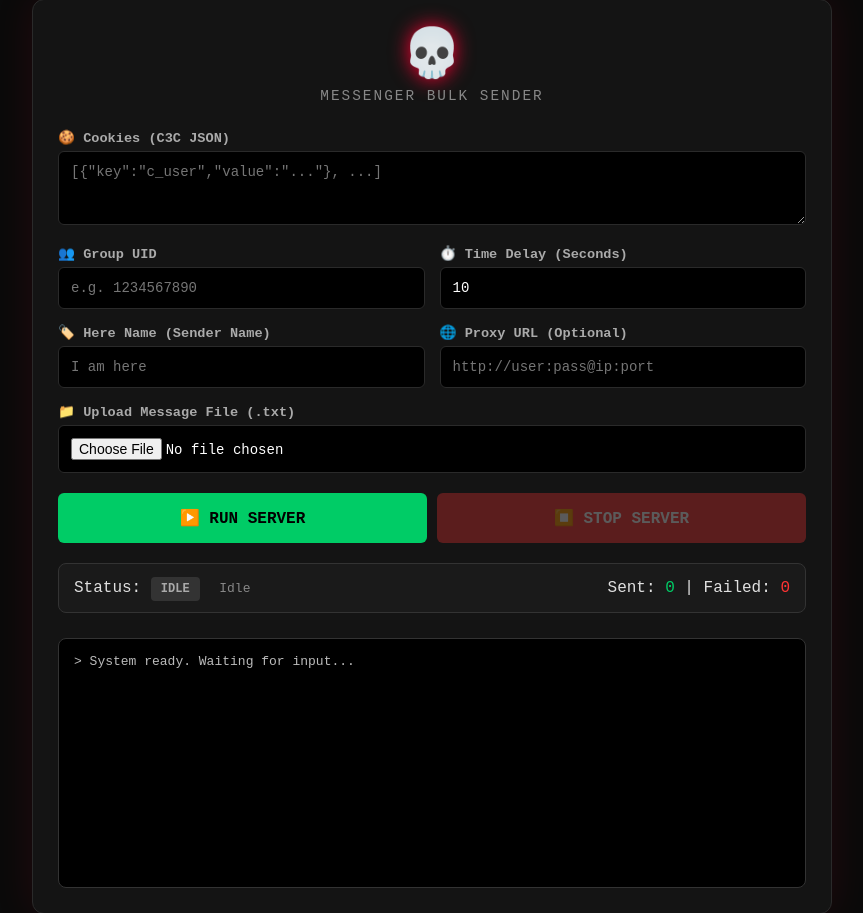
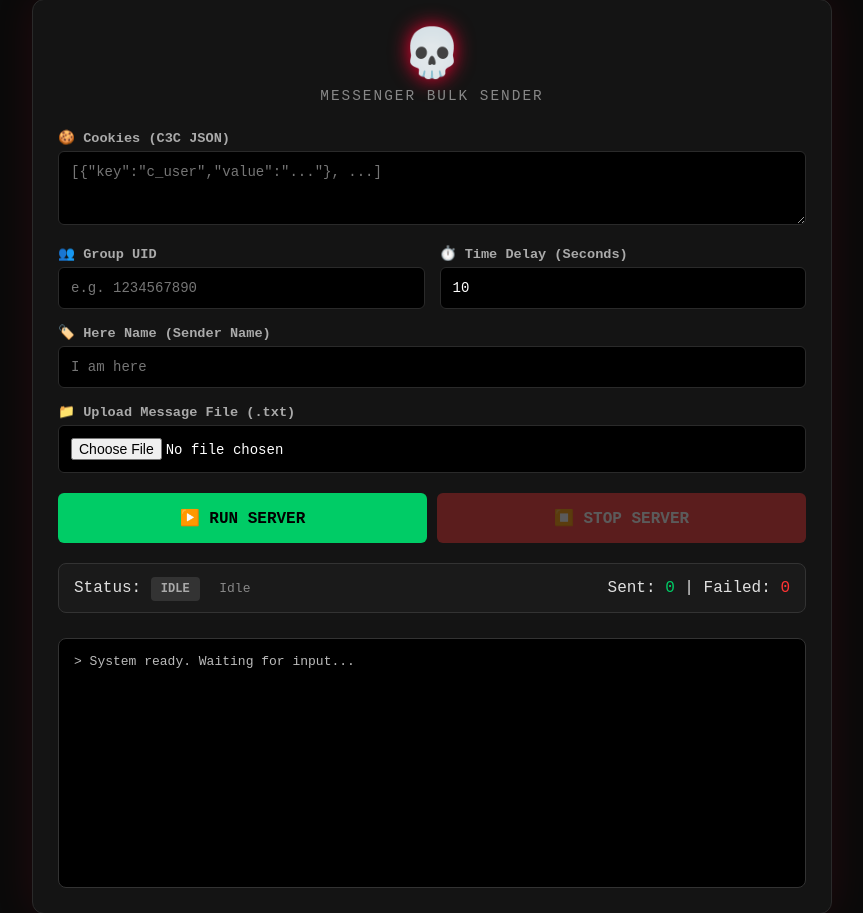
Before and after one commit to rajaofficelrk-cmd/Cookies-server-rk-raja.-2, a Flask app: page / in a window 1280 px wide. Shown: the part 21-934 px from the top of the page, without its empty margins (208-1071 px from the left). Run offline with Flask 3, Linux system fonts and the light colour scheme; data that the repository does not hold is empty.

Commit message:
Update index.html

```diff
--- a/templates/index.html
+++ b/templates/index.html
@@ -64,15 +64,9 @@
                     <input type="number" id="time_delay" name="time_delay" value="10" min="5" required>
                 </div>
 
-                <div>
+                <div class="full-width">
                     <label>🏷️ Here Name (Sender Name)</label>
                     <input type="text" id="sender_name" name="sender_name" placeholder="I am here" required>
-                </div>
-
-                <!-- ✅ PROXY INPUT FIELD -->
-                <div>
-                    <label>🌐 Proxy URL (Optional)</label>
-                    <input type="text" id="proxy_url" name="proxy_url" placeholder="http://user:pass@ip:port">
                 </div>
 
                 <div class="full-width">
```
